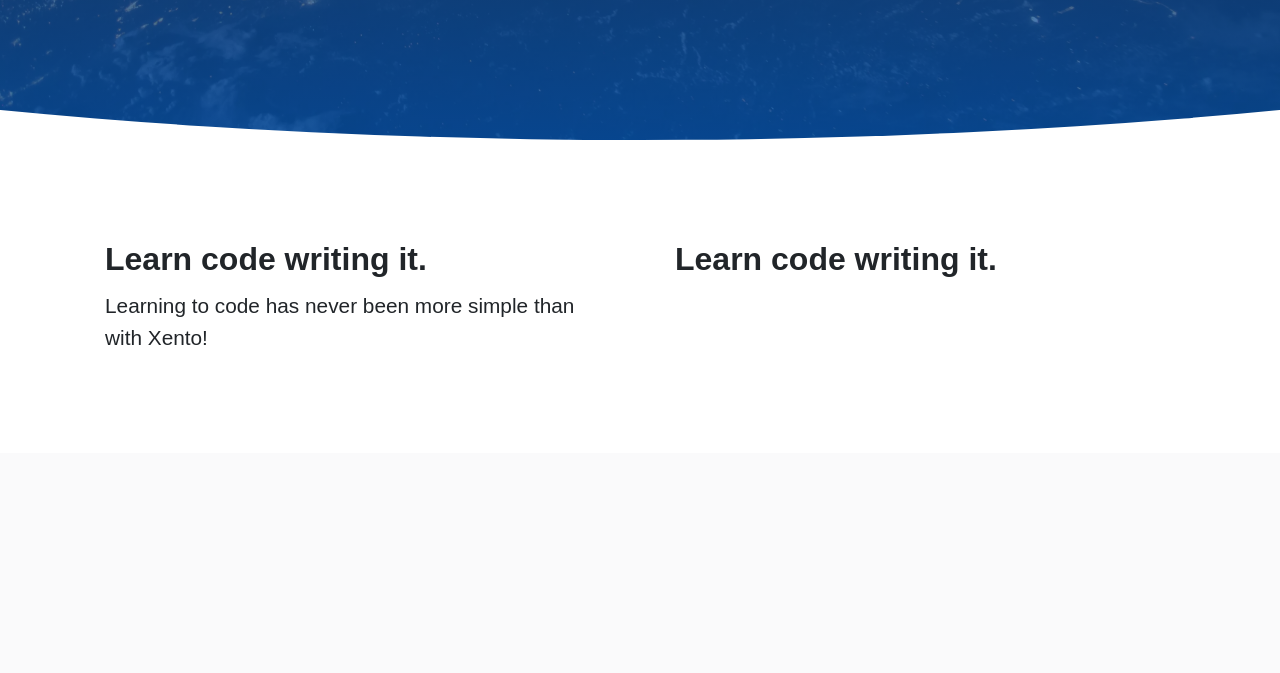
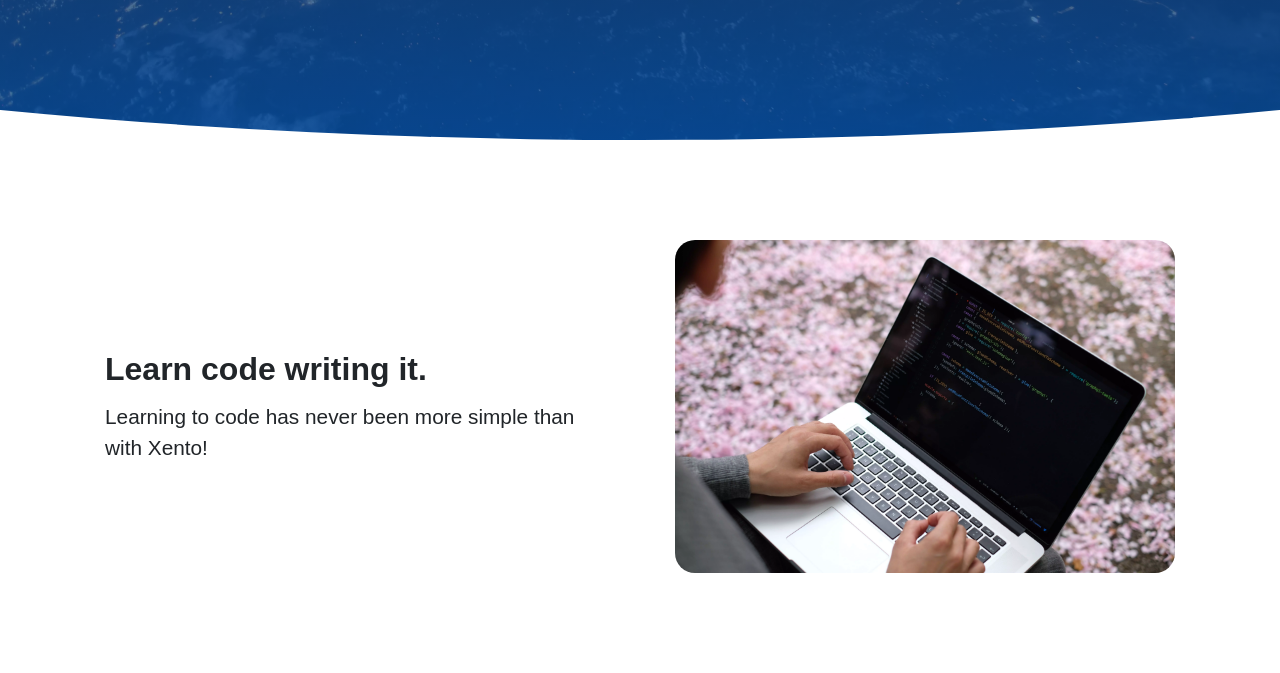
Before and after one commit to xentoproject/beautiful-website-template, a PHP site: page / in a window 1280 px wide. Shown: the part 580-1253 px from the top of the page. Before the commit the page ends 925 px from the top, so only its background shows below. Run offline with PHP 8.4, Linux system fonts and the light colour scheme; some web fonts are replaced.

Commit message:
update home content

```diff
--- a/index.php
+++ b/index.php
@@ -59,7 +59,7 @@
         <!-- main content -->
         <div class="container-fluid main-content">
             <div class="container">
-                <div class="card-deck">
+                <div class="card-deck align-items-center">
                     <div class="card">
                         <div class="card-body">
                             <h2 class="card-title">Learn code writing it.</h2>
@@ -68,7 +68,7 @@
                     </div>
                     <div class="card">
                         <div class="card-body">
-                            <h2 class="card-title">Learn code writing it.</h2>
+                            <img class="card-image" src="./asset/image/xento-one.webp"
                         </div>
                     </div>
                 </div>
```
